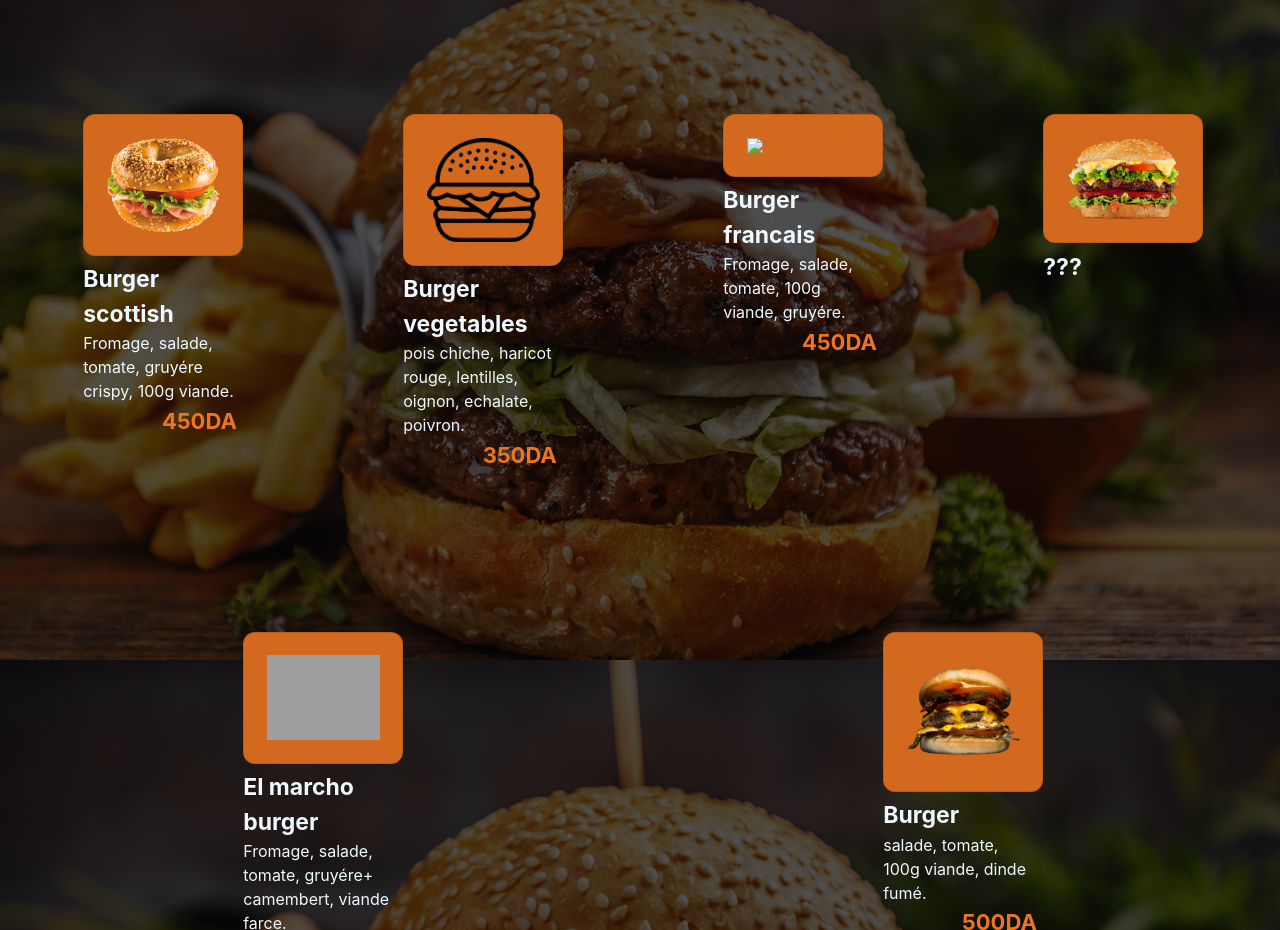
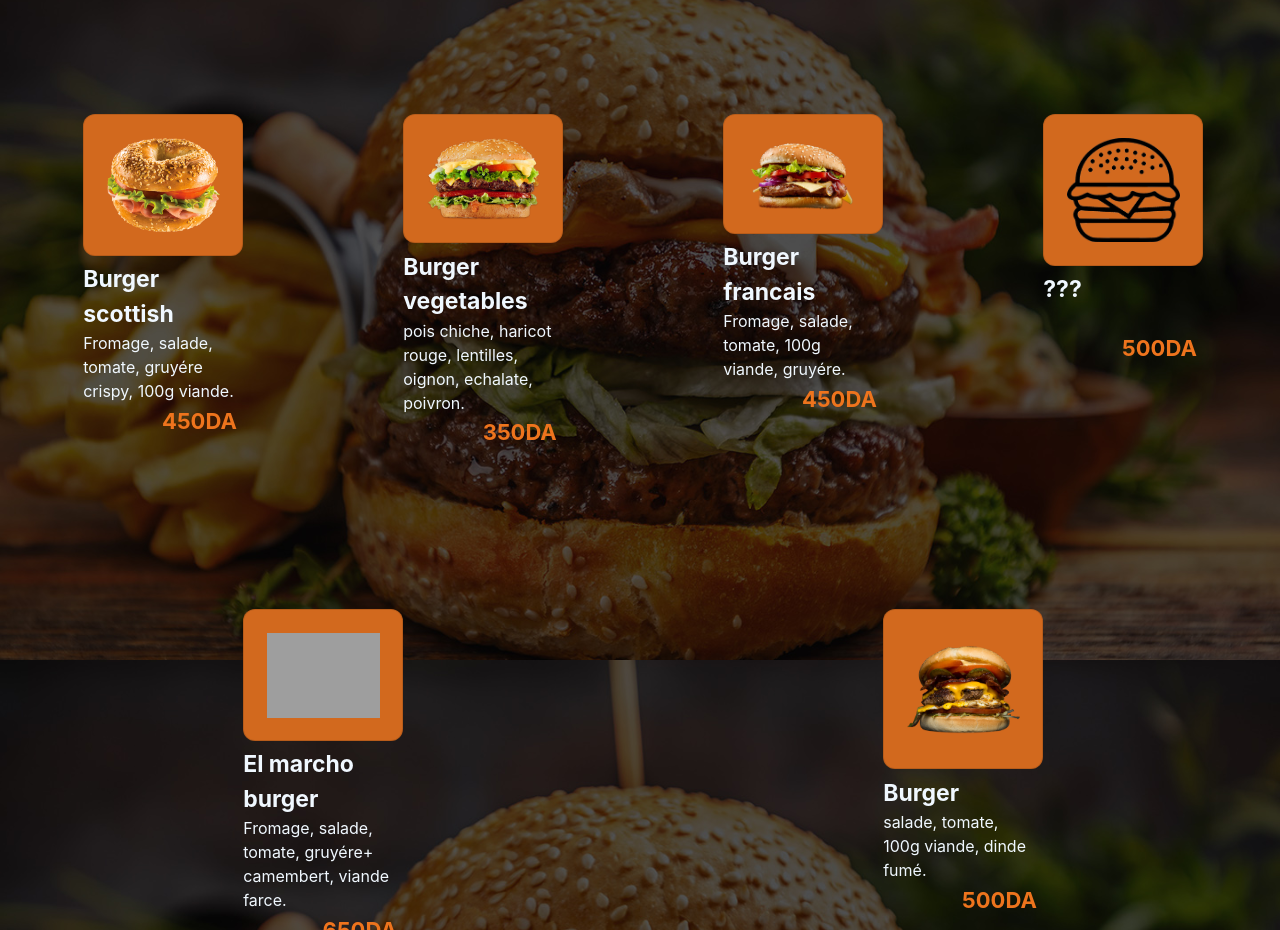
Before and after one commit to rayanawas/Bassotchi-burger, a plain HTML site: page Menu.html in a window 1280 px wide. Shown: the part 1740-2670 px from the top of the page. Drawn offline with nearby package versions, Linux system fonts and the light colour scheme; grey boxes are pictures that could not be loaded.

Commit message:
Add files via upload

```diff
--- a/Menu.html
+++ b/Menu.html
@@ -604,18 +604,18 @@
             </div  style="display: flex;">
             <div id="b1-1">
              <div class="card"  >
-             <img id="img_card" src="clipart1336363.png">  </div>
+             <img id="img_card" src="berger.png">  </div>
              <p style="padding: 2%;"><spam id="name"> Burger vegetables</spam><br>pois chiche, haricot rouge, lentilles, oignon, echalate, poivron. <br><spam id="prix" >350DA</spam></p>
             </div>
             <div id="b1-1">
                <div class="card"  >
-               <img id="img_card" src="pngefgg.png">  </div>
+               <img id="img_card" src="pngeffgg (1).png">  </div>
                <p style="padding: 2%;"><spam id="name"> Burger francais</spam><br>Fromage, salade, tomate, 100g viande, gruyére. <br><spam id="prix" >450DA</spam></p>
             </div>
             <div id="b1-1">
              <div class="card"  >
-             <img id="img_card" src="berger.png">  </div>
-             <p style="padding: 2%;"><spam id="name"> ???</spam><br><br><spam id="prix" ></spam></p>
+             <img id="img_card" src="clipart1336363.png">  </div>
+             <p style="padding: 2%;"><spam id="name"> ???</spam><br><br><spam id="prix" >500DA</spam></p>
             </div>
           </div>
 
```
Also changed, not shown: pngeffgg (1).png (added).
